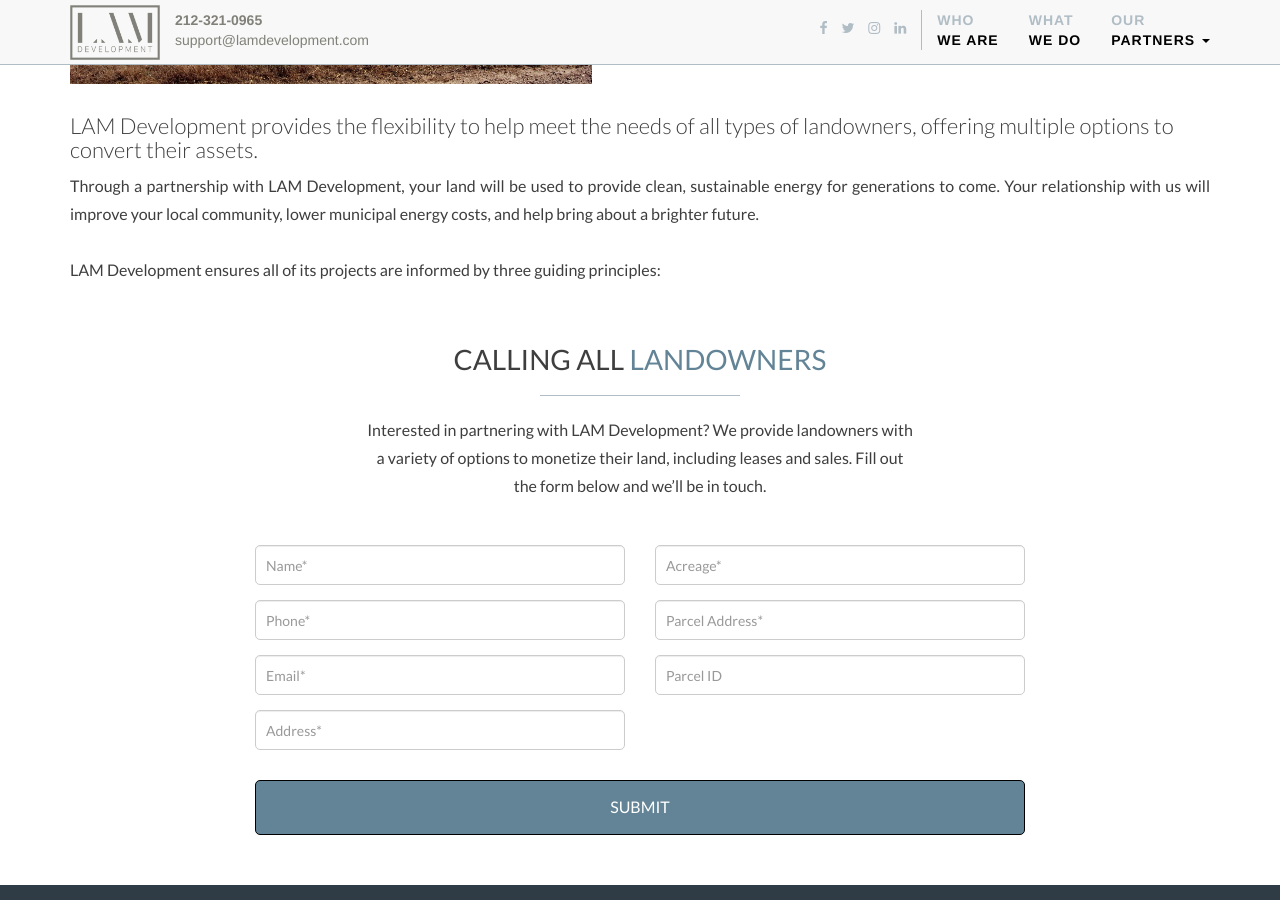
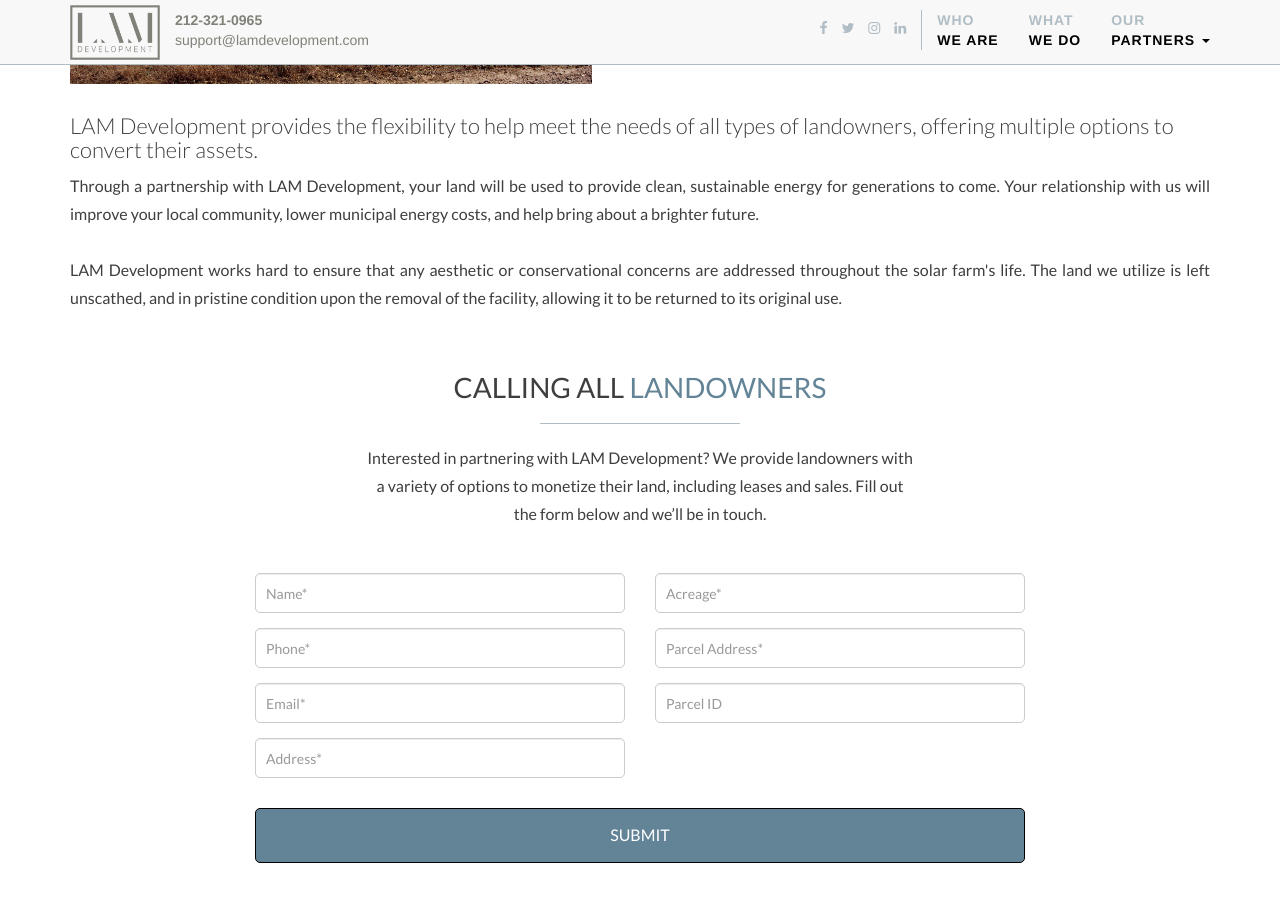
Before and after one commit to tstrand/lamdevelopment, a Jekyll site: the page built from partners.markdown, in a window 1280 px wide and 900 px high, scrolled down 715 px. Built offline with Jekyll 4.4.1, drawn with Linux system fonts in a browser that asks for light colours; nearby versions of some CDN libraries.

Commit message:
Updated Partners

```diff
--- a/partners.markdown
+++ b/partners.markdown
@@ -14,8 +14,10 @@
 subsection1-body-2: 'Through a partnership with LAM Development, your land will be
   used to provide clean, sustainable energy for generations to come. Your relationship
   with us will improve your local community, lower municipal energy costs, and help
-  bring about a brighter future.<br/><br/>LAM Development ensures all of its projects
-  are informed by three guiding principles:'
+  bring about a brighter future.<br/><br/>LAM Development works hard to ensure that
+  any aesthetic or conservational concerns are addressed throughout the solar farm''s
+  life. The land we utilize is left unscathed, and in pristine condition upon the
+  removal of the facility, allowing it to be returned to its original use. '
 subsection2-title: We're here to help
 subsection2-body: LAM Development helps municipalities cut the cost of their utility
   bills through a transition to clean solar energy. Utilizing our expertise, we provide
```
